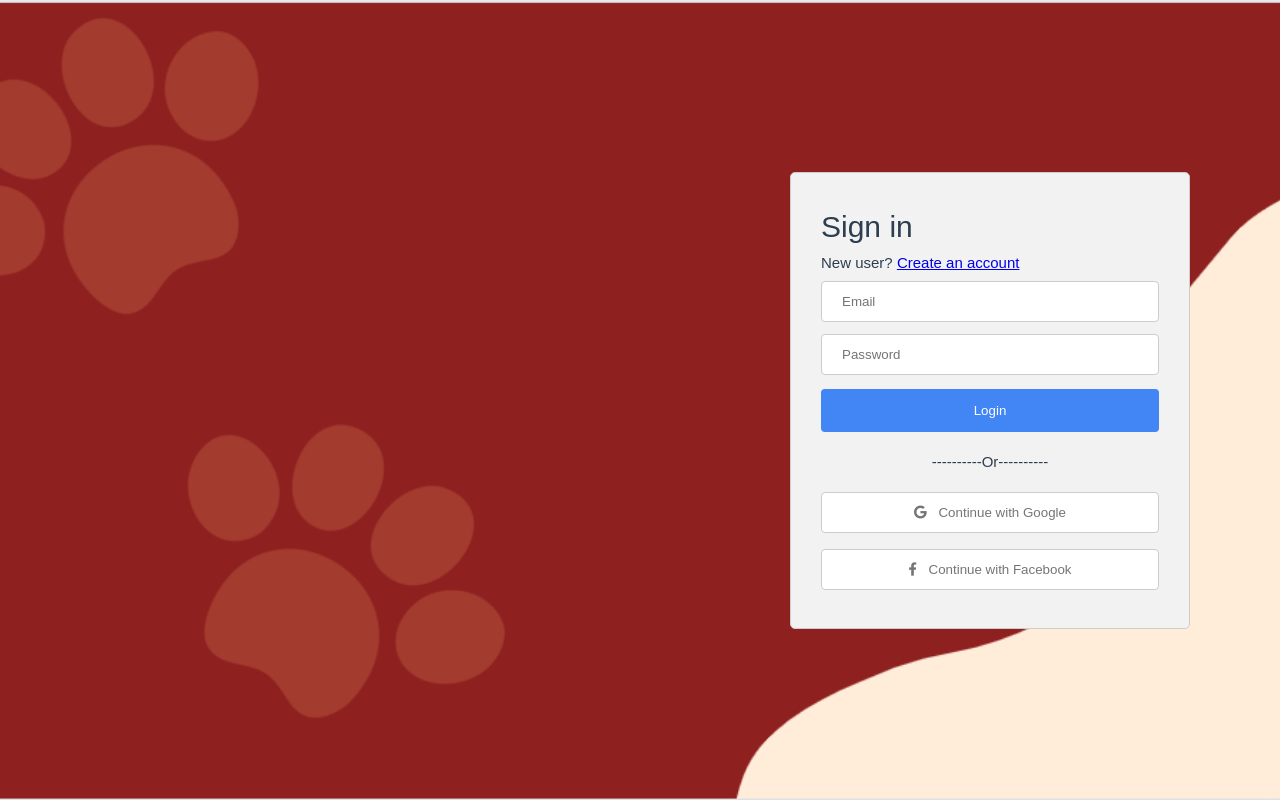
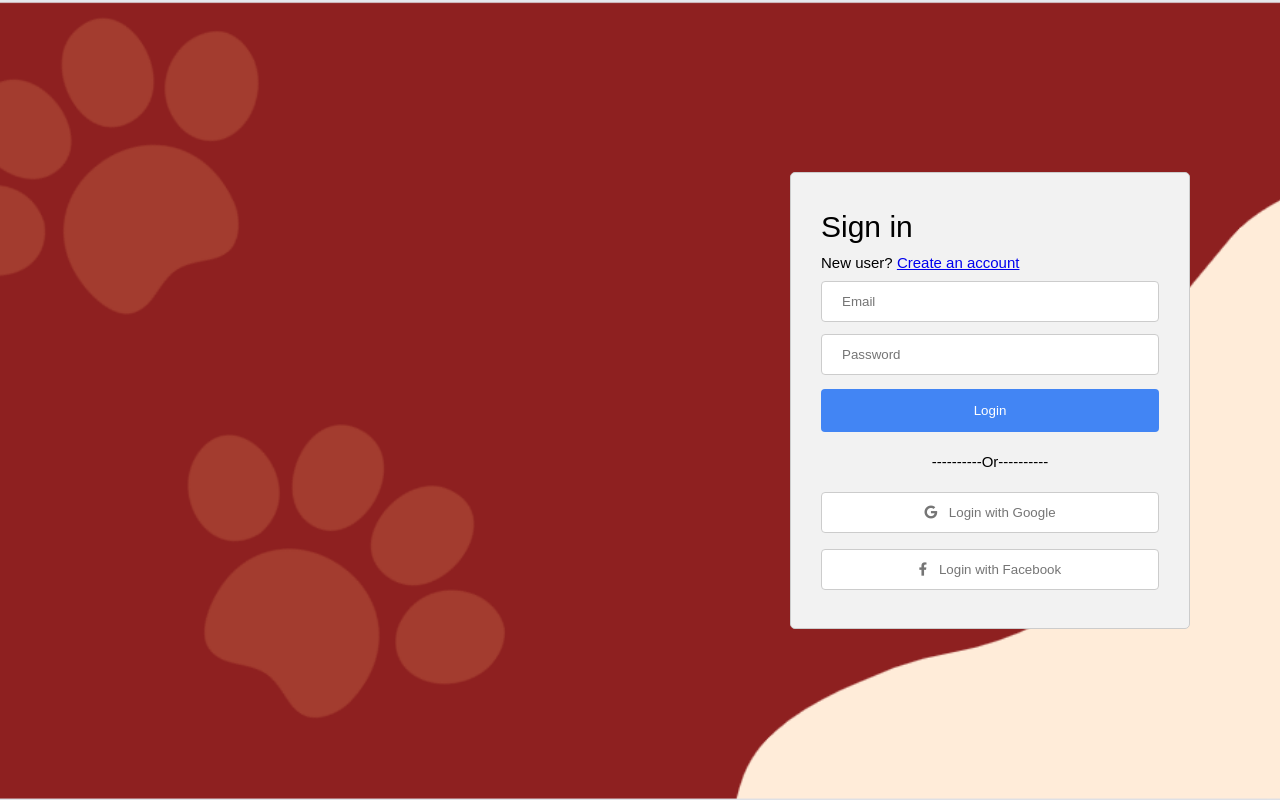
Before and after one commit to Tuananh4403/PetHealthClient, a Vue app in the folder PetHealthClient/: page /login in a window 1280 px wide. Built offline with nearby package versions, Linux system fonts and the light colour scheme.

Commit message:
update 1/6

```diff
--- a/PetHealthClient/src/assets/base.css
+++ b/PetHealthClient/src/assets/base.css
@@ -1,55 +1,3 @@
-/* color palette from <https://github.com/vuejs/theme> */
-:root {
-  --vt-c-white: #ffffff;
-  --vt-c-white-soft: #f8f8f8;
-  --vt-c-white-mute: #f2f2f2;
-
-  --vt-c-black: #181818;
-  --vt-c-black-soft: #222222;
-  --vt-c-black-mute: #282828;
-
-  --vt-c-indigo: #2c3e50;
-
-  --vt-c-divider-light-1: rgba(60, 60, 60, 0.29);
-  --vt-c-divider-light-2: rgba(60, 60, 60, 0.12);
-  --vt-c-divider-dark-1: rgba(84, 84, 84, 0.65);
-  --vt-c-divider-dark-2: rgba(84, 84, 84, 0.48);
-
-  --vt-c-text-light-1: var(--vt-c-indigo);
-  --vt-c-text-light-2: rgba(60, 60, 60, 0.66);
-  --vt-c-text-dark-1: var(--vt-c-white);
-  --vt-c-text-dark-2: rgba(235, 235, 235, 0.64);
-}
-
-/* semantic color variables for this project */
-:root {
-  --color-background: var(--vt-c-white);
-  --color-background-soft: var(--vt-c-white-soft);
-  --color-background-mute: var(--vt-c-white-mute);
-
-  --color-border: var(--vt-c-divider-light-2);
-  --color-border-hover: var(--vt-c-divider-light-1);
-
-  --color-heading: var(--vt-c-text-light-1);
-  --color-text: var(--vt-c-text-light-1);
-
-  --section-gap: 160px;
-}
-
-@media (prefers-color-scheme: dark) {
-  :root {
-    --color-background: var(--vt-c-black);
-    --color-background-soft: var(--vt-c-black-soft);
-    --color-background-mute: var(--vt-c-black-mute);
-
-    --color-border: var(--vt-c-divider-dark-2);
-    --color-border-hover: var(--vt-c-divider-dark-1);
-
-    --color-heading: var(--vt-c-text-dark-1);
-    --color-text: var(--vt-c-text-dark-2);
-  }
-}
-
 *,
 *::before,
 *::after {
--- a/PetHealthClient/src/assets/main.css
+++ b/PetHealthClient/src/assets/main.css
@@ -1,4 +1,4 @@
-@import './base.css';
+ @import './base.css';
 
 #app {
   /* padding: 2rem; */
--- a/PetHealthClient/src/components/BookingModal.vue
+++ b/PetHealthClient/src/components/BookingModal.vue
@@ -84,8 +84,8 @@ export default {
 
   methods: {
     cancelAction() {
-      //Incomplete
-      this.$router.push('/main')
+
+      this.$emit('close-modal')
     },
 
     detailDoctor ({nameDoctor, idDoctor}) {
--- a/PetHealthClient/src/components/LoginPage.vue
+++ b/PetHealthClient/src/components/LoginPage.vue
@@ -14,13 +14,13 @@
           />
           <p v-if="emailError" class="error">{{ emailError }}</p>
           <input type="password" placeholder="Password" />
-          <button type="submit">Login</button>
+          <button @click="increment" type="submit">Login</button>
         </form>
         <div class="or">----------Or----------</div>
         <div class="social-login">
-          <button class="google-btn"><i class="fab fa-google"></i> Continue with Google</button>
+          <button class="google-btn"><i class="fab fa-google"></i> Login with Google</button>
           <button class="facebook-btn">
-            <i class="fab fa-facebook-f"></i> Continue with Facebook
+            <i class="fab fa-facebook-f"></i> Login with Facebook
           </button>
         </div>
       </div>
@@ -35,6 +35,7 @@
 </template>
 
 <script >
+
 export default {
   data() {
     return {
--- a/PetHealthClient/src/components/MainPage_2.vue
+++ b/PetHealthClient/src/components/MainPage_2.vue
@@ -47,7 +47,9 @@
     <footer>
       <p>Footer</p>
     </footer>
-    <booking-modal v-if="showModal" @close-modal="showModal = false" />
+    <div class="modal" v-if="showModal">
+      <booking-modal @close-modal="showModal = false" />
+    </div>
   </div>
 </template>
 
@@ -202,4 +204,18 @@ footer {
   box-shadow: 0 -2px 4px rgba(0, 0, 0, 0.1);
   height: 100px;
 }
+
+.modal {
+  position: fixed;
+  z-index: 1;
+  left: 0;
+  top: 0;
+  width: 100%;
+  height: 100%;
+  overflow: auto;
+  background-color: rgba(0, 0, 0, 0.4);
+  display: flex;
+  justify-content: center;
+  align-items: center;
+}
 </style>
```
